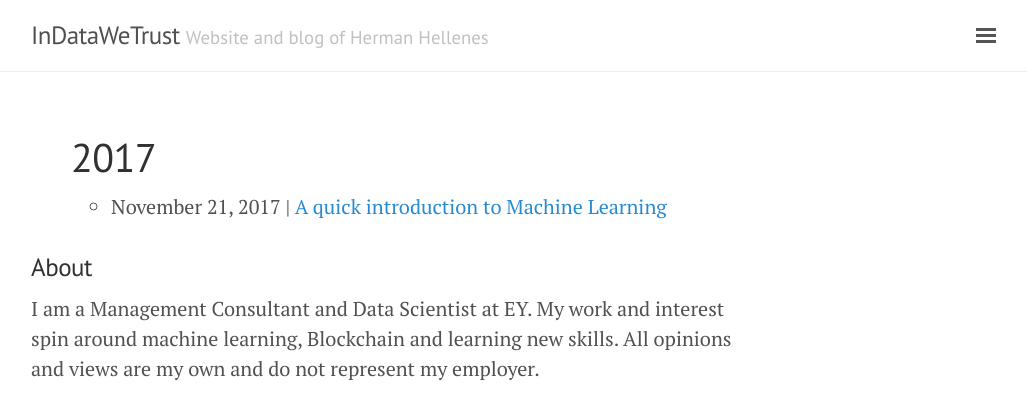
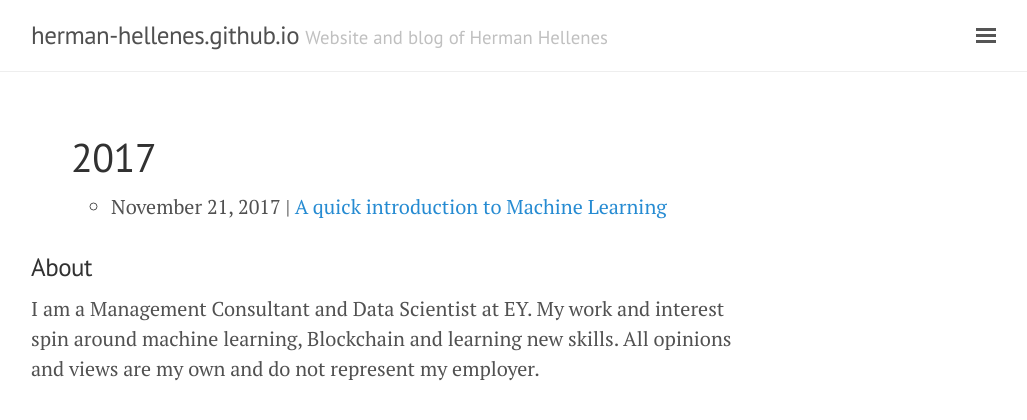
Before and after one commit to herman-hellenes/herman-hellenes.github.io, a Jekyll site: the page built from index.html, in a window 1280 px wide. Shown: the top 420 px of the page, without its empty margins (249-1276 px from the left). Built offline with Jekyll 4.4.1, drawn with Linux system fonts in a browser that asks for light colours; nearby versions of some CDN libraries.

Commit message:
Update _config.yml

```diff
--- a/_config.yml
+++ b/_config.yml
@@ -2,7 +2,7 @@
 permalink:           blogposts/:categories/:title
 
 # Setup
-title:               InDataWeTrust
+title:
 tagline:             'Website and blog of Herman Hellenes'
 description:         'Physics M.Sc. and Data Scientist at EY.'
 url:                 http://herman-hellenes.github.io
```
